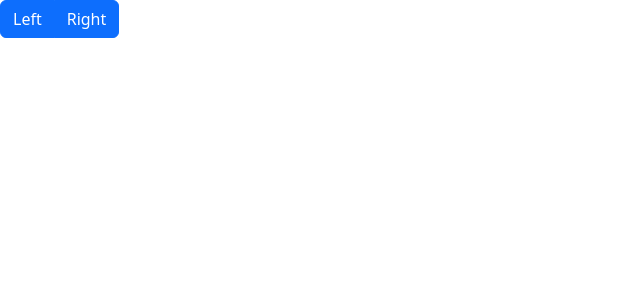
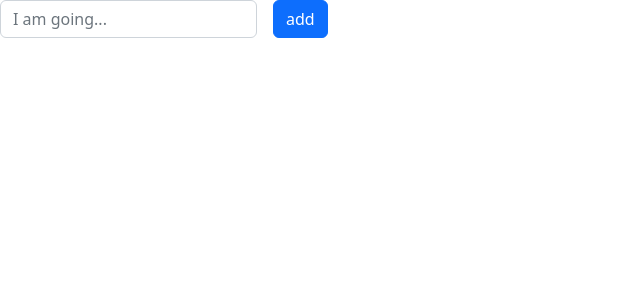
Before and after one commit to Sined21/intro-to-javaScript, a React (Create React App) app: page / in a window 1280 px wide. Shown: the top 300 px of the page, without its empty margins (0-640 px from the left). Built offline with nearby package versions, Linux system fonts and the light colour scheme.

Commit message:
feat: dz-85

```diff
--- a/package.json
+++ b/package.json
@@ -7,7 +7,8 @@
     "classnames": "^2.3.2",
     "react": "^18.2.0",
     "react-dom": "^18.2.0",
-    "react-scripts": "5.0.1"
+    "react-scripts": "5.0.1",
+    "uuid": "^9.0.1"
   },
   "scripts": {
     "start": "react-scripts start",
--- a/src/App.js
+++ b/src/App.js
@@ -1,10 +1,10 @@
 import 'bootstrap/dist/css/bootstrap.css';
-import BtnGroup from './components/BtnGroup';
+import TodoBox from './components/TodoBox';
 
 function App() {
   return (
     <div className='App'>
-      <BtnGroup />
+      <TodoBox/>
     </div>
   );
 }
--- a/src/components/BtnGroup.jsx
+++ /dev/null
@@ -1,37 +0,0 @@
-import React from 'react';
-import classNames from 'classnames';
-
-class BtnGroup extends React.Component {
-  constructor(props) {
-    super(props);
-    this.state = {
-      activeLeftButton: false,
-      activeRightButton: false,
-    };
-  }
-
-  toggleLeftButton = () => {
-    this.setState(() => ({ activeLeftButton: true, activeRightButton: false }));
-  };
-
-  toggleRightButton = () => {
-    this.setState(() => ({ activeRightButton: true, activeLeftButton: false }));
-  };
-
-  render() {
-    const { activeLeftButton, activeRightButton } = this.state;
-
-    const btnClassNames = ['btn', 'btn-primary'];
-    const btnLeftClassNames = classNames(btnClassNames, 'left', { 'active': activeLeftButton });
-    const btnRightClassNames = classNames(btnClassNames, 'right', { 'active': activeRightButton });
-
-    return (
-      <div className='btn-group' role='group'>
-        <button type='button' className={btnLeftClassNames} onClick={this.toggleLeftButton}>Left</button>
-        <button type='button' className={btnRightClassNames} onClick={this.toggleRightButton}>Right</button>
-      </div>
-    );
-  }
-}
-
-export default BtnGroup;
--- /dev/null
+++ b/src/components/Form.jsx
@@ -0,0 +1,20 @@
+const Form = (props) => {
+  const { handleSubmit, handleChange, value } = props;
+
+  return (
+    <form className='d-flex' onSubmit={handleSubmit}>
+      <div className='me-3'>
+        <input
+          className='form-control'
+          type='text'
+          placeholder='I am going...'
+          value={value}
+          onChange={handleChange}
+        />
+      </div>
+      <button type='submit' className='btn btn-primary'>add</button>
+    </form>
+  );
+};
+
+export default Form;
--- /dev/null
+++ b/src/components/Item.jsx
@@ -0,0 +1,14 @@
+const Item = (props) => {
+  const { task, handleRemove } = props;
+
+  return (
+    <div className='row'>
+      <div className='col-auto'>
+        <button type='button' className='btn btn-primary btn-sm' onClick={handleRemove}>-</button>
+      </div>
+      <div className='col'>{task}</div>
+    </div>
+  );
+};
+
+export default Item;
--- /dev/null
+++ b/src/components/TodoBox.jsx
@@ -0,0 +1,54 @@
+import React, { Component } from 'react';
+import { v4 } from 'uuid';
+
+import Item from './Item';
+import Form from './Form';
+
+class TodoBox extends Component {
+  constructor(props) {
+    super(props);
+    this.state = {
+      inputData: '',
+      items: [],
+    };
+  }
+
+  handleSubmit = (event) => {
+    event.preventDefault();
+
+    const { inputData, items } = this.state;
+    const newItem = { id: v4(), value: inputData };
+
+    this.setState(() => {
+      return { inputData: '', items: [newItem, ...items] };
+    });
+  };
+
+  handleChange = (event) => {
+    this.setState({ inputData: event.target.value });
+  };
+
+  handleRemove = (id) => () => {
+    const { items } = this.state;
+    const updatedItems = items.filter(item => item.id !== id)
+
+    this.setState({ items: updatedItems });
+  }
+
+  render() {
+    const { inputData, items } = this.state;
+
+    return (
+      <>
+        <div className='mb-3'>
+          <Form handleSubmit={this.handleSubmit} handleChange={this.handleChange} value={inputData} />
+        </div>
+        {items.map(item => {
+          return <Item key={item.id} task={item.value} handleRemove={this.handleRemove(item.id)} />;
+        })}
+      </>
+    );
+  }
+}
+
+export default TodoBox;
```
Also changed, not shown: 2 other files (tests, documents, lock files or other folders).
